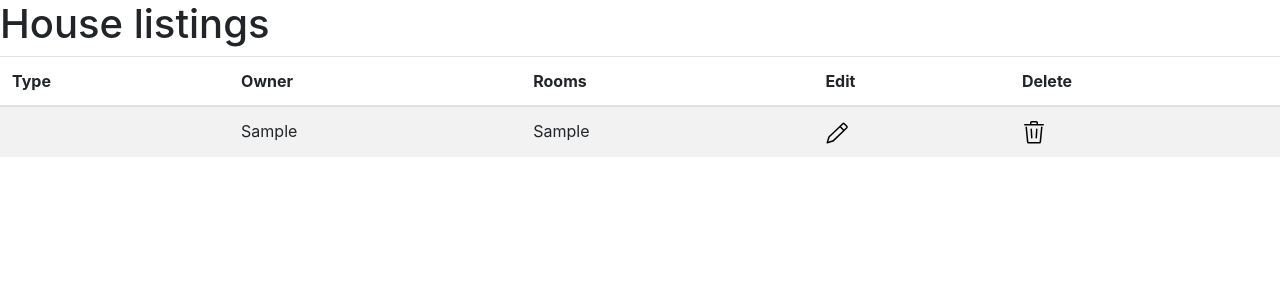
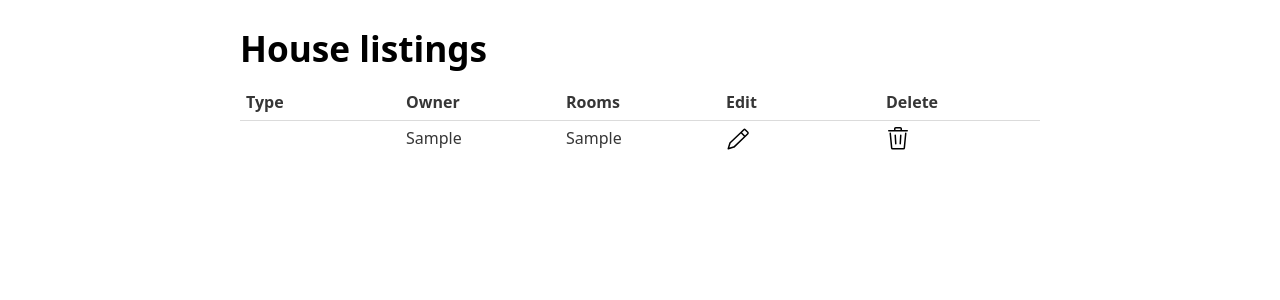
Before and after one commit to Chaitanyasinh/House-Website, a PHP site: page /houses.php in a window 1280 px wide. Shown: the top 300 px of the page. Run offline with PHP 8.4, Linux system fonts and the light colour scheme; tables that the repository leaves empty or names only in its code hold one stand-in row (values such as "Sample post"); some libraries are stand-ins or nearby versions.

Commit message:
Update houses.php

```diff
--- a/houses.php
+++ b/houses.php
@@ -7,9 +7,7 @@
 
     <!--css-->
 
-    <link rel="stylesheet" href="css/bootstrap.min.css" />
-    <link rel="stylesheet" href="css/bootstrap-grid.min.css" />
-
+<link rel="stylesheet" href="https://cdn.jsdelivr.net/gh/kognise/water.css@latest/dist/light.min.css">
 
 <body>
     <h1>House listings</h1>
```
